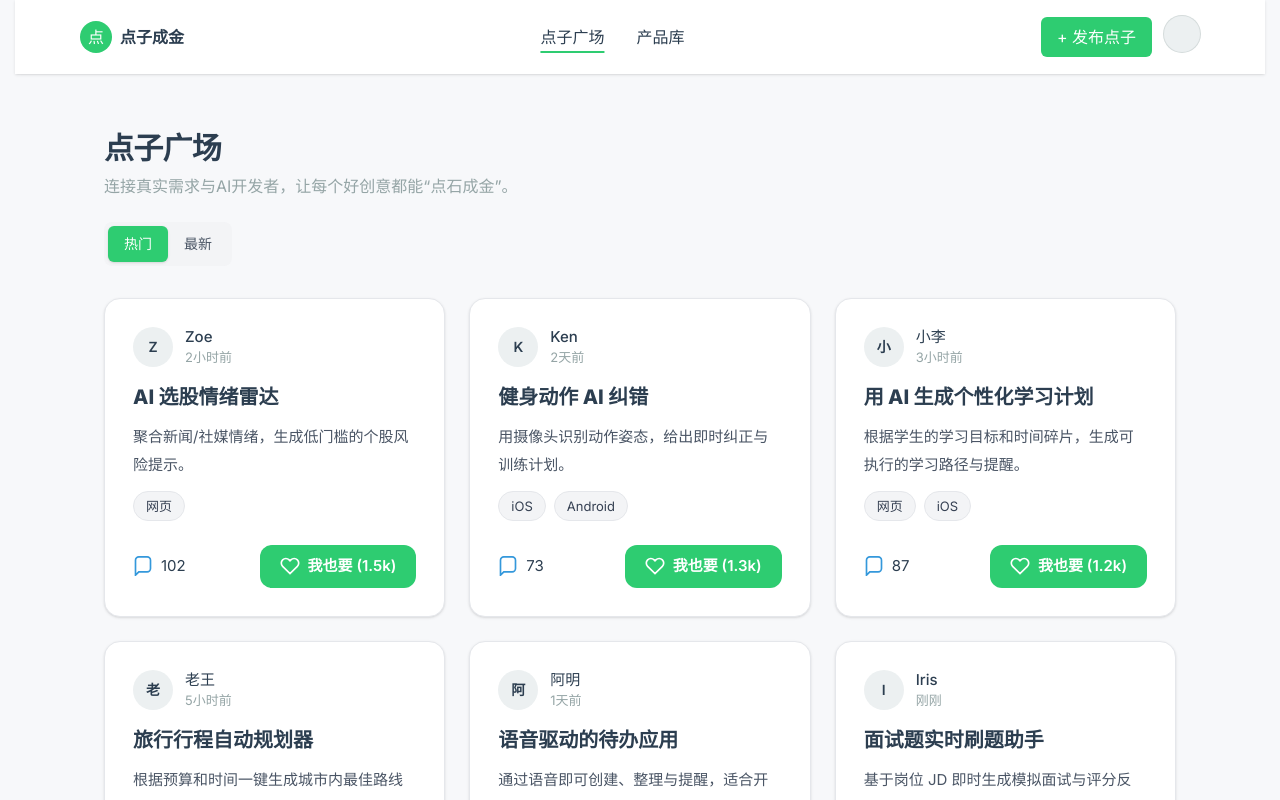
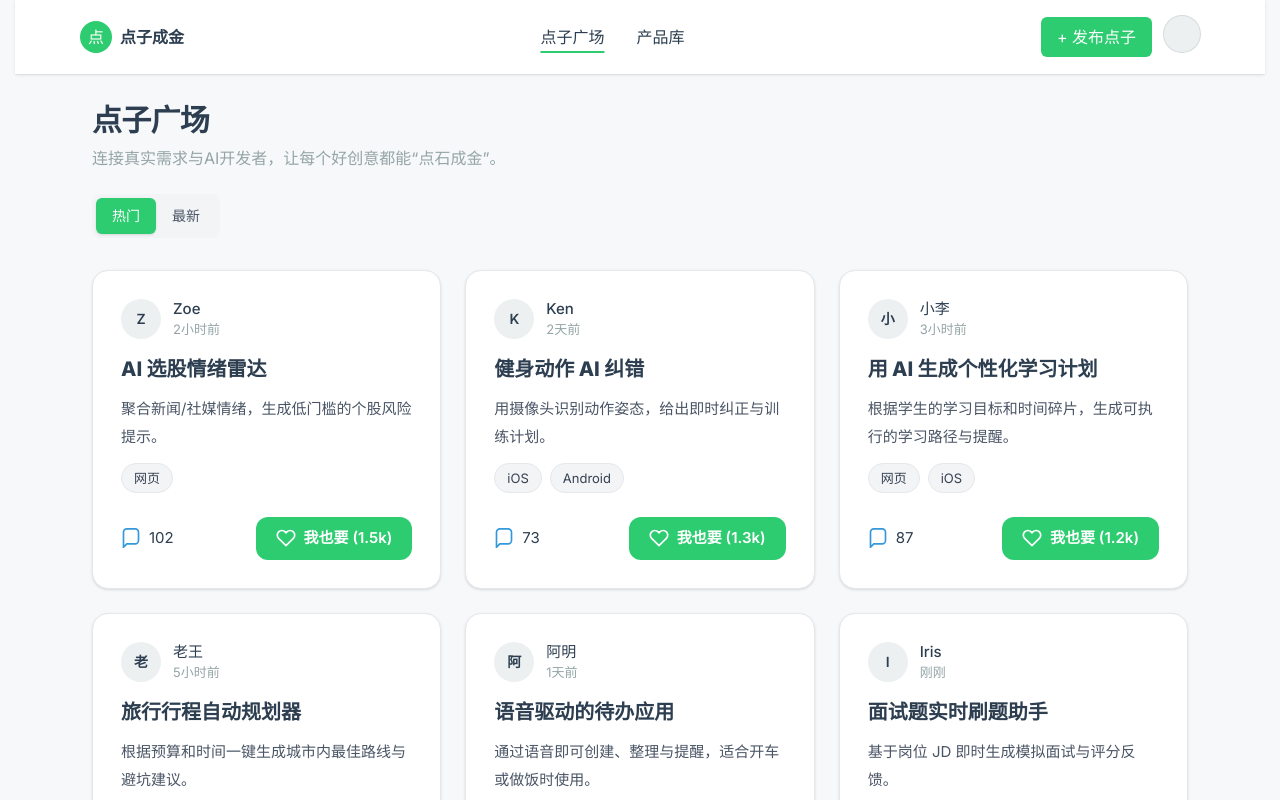
Before and after one commit to wlchen1102/Idea_to_gold, a Next.js app in the folder idea-to-gold/: page / in a window 1280 px wide. Shown: the top 800 px of the page. Built offline with nearby package versions, Linux system fonts and the light colour scheme.

Commit message:
0.0.8.3 优化了全局高度

```diff
--- a/idea-to-gold/src/app/creatives/new/page.tsx
+++ b/idea-to-gold/src/app/creatives/new/page.tsx
@@ -105,7 +105,7 @@ export default function NewCreativePage() {
   }, []);
 
   return (
-    <div className="mx-auto max-w-6xl px-4 py-8">
+    <div className="mx-auto max-w-6xl px-4 py-4">
       <Breadcrumb paths={[{ href: "/", label: "创意广场" }, { label: "发布新创意" }]} />
       <div className="grid grid-cols-1 gap-6 md:grid-cols-3">
         {/* 左侧：表单（保持固定宽度，避免因隐藏侧栏导致整体变宽） */}
--- a/idea-to-gold/src/app/idea/[id]/[slug]/page.tsx
+++ b/idea-to-gold/src/app/idea/[id]/[slug]/page.tsx
@@ -66,7 +66,7 @@ export default async function IdeaDetailPage({ params }: PageProps) {
   ];
 
   return (
-    <div className="mx-auto max-w-6xl p-6">
+    <div className="mx-auto max-w-6xl p-3">
       <Breadcrumb paths={[{ href: "/", label: "创意广场" }, { label: "点子详情" }]} />
       <div className="grid grid-cols-1 gap-6 md:grid-cols-3">
         <section className="md:col-span-2">
--- a/idea-to-gold/src/app/layout.tsx
+++ b/idea-to-gold/src/app/layout.tsx
@@ -61,7 +61,7 @@ export default function RootLayout({
       <body suppressHydrationWarning className={`${inter.className} antialiased min-h-screen bg-[#f7f8fa]`}>
         <ToastListener />
         <Header />
-        <main className="mx-auto max-w-6xl px-4 py-8">{children}</main>
+        <main className="mx-auto max-w-6xl px-4 py-4">{children}</main>
       </body>
     </html>
   );
--- a/idea-to-gold/src/app/page.tsx
+++ b/idea-to-gold/src/app/page.tsx
@@ -18,7 +18,7 @@ export default function Home() {
   // 首页为创意广场展示，无提交表单
 
   return (
-    <main className="mx-auto max-w-6xl p-6">
+    <main className="mx-auto max-w-6xl p-3">
       <h1 className="text-3xl font-bold tracking-tight text-[#2c3e50]">点子广场</h1>
       <p className="mt-2 text-[#95a5a6]">连接真实需求与AI开发者，让每个好创意都能“点石成金”。</p>
 
--- a/idea-to-gold/src/app/project/[id]/page.tsx
+++ b/idea-to-gold/src/app/project/[id]/page.tsx
@@ -60,7 +60,7 @@ export default async function ProjectHomePage({ params }: PageProps): Promise<Re
   };
 
   return (
-    <div className="mx-auto max-w-6xl p-6">
+    <div className="mx-auto max-w-6xl p-3">
       <Breadcrumb paths={[{ href: "/projects", label: "我的项目" }, { label: "项目详情" }]} />
       <div className="grid grid-cols-1 gap-6 md:grid-cols-3">
         {/* 左侧主内容区 */}
--- a/idea-to-gold/src/app/projects/new/page.tsx
+++ b/idea-to-gold/src/app/projects/new/page.tsx
@@ -3,7 +3,7 @@ import Link from "next/link";
 
 export default function NewProjectPage() {
   return (
-    <div className="mx-auto max-w-3xl px-4 py-8">
+    <div className="mx-auto max-w-3xl px-4 py-4">
       <Breadcrumb paths={[{ href: "/projects", label: "我的项目" }, { label: "创建新项目" }]} />
       {/* 标题区域 */}
       <header className="mb-8">
--- a/idea-to-gold/src/app/projects/page.tsx
+++ b/idea-to-gold/src/app/projects/page.tsx
@@ -147,7 +147,7 @@ export default function ProjectsPage(): React.ReactElement {
     activeTab === "全部" ? projects : projects.filter((p) => p.status === activeTab);
 
   return (
-    <main className="mx-auto max-w-6xl p-6">
+    <main className="mx-auto max-w-6xl p-3">
       <h1 className="text-3xl font-bold tracking-tight text-[#2c3e50]">我的项目</h1>
       <p className="mt-2 text-[#95a5a6]">每一个项目，都是改变世界的一次尝试</p>
 
```
